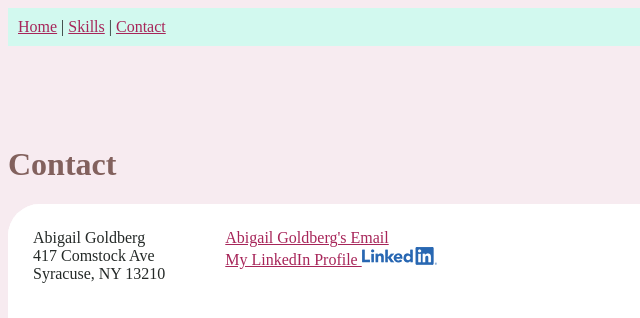
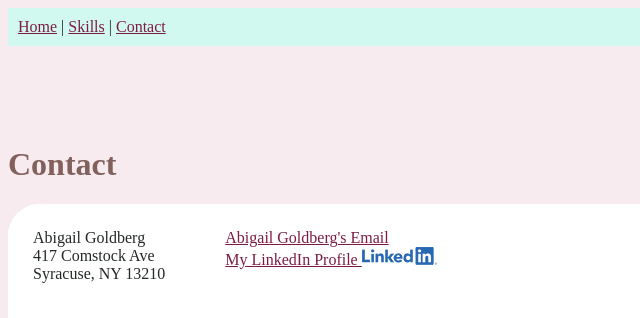
Before and after one commit to argold22/ist263, a plain HTML site: page lab11/contact.html in a window 1280 px wide. Shown: the top 318 px of the page, 0-640 px from the left. Drawn offline with Linux system fonts and the light colour scheme.

Commit message:
update styles

```diff
--- a/lab11/styles.css
+++ b/lab11/styles.css
@@ -1,12 +1,12 @@
 body {background-color: #F7EBF0;
         color: #242927;}
-a:link {color:#a72559
+a:link {color:#7d1c43
         ;}
 h1 {color: #82615D;}
 nav {background-color: #d2f9ef;
         padding: 10px;
         margin-bottom: 100px;}
-nav a {color: #a72559
+nav a {color: #7d1c43
         ;}
 nav a:hover {background-color: #F7EBF0;}
 .quote {float:right;}
```
